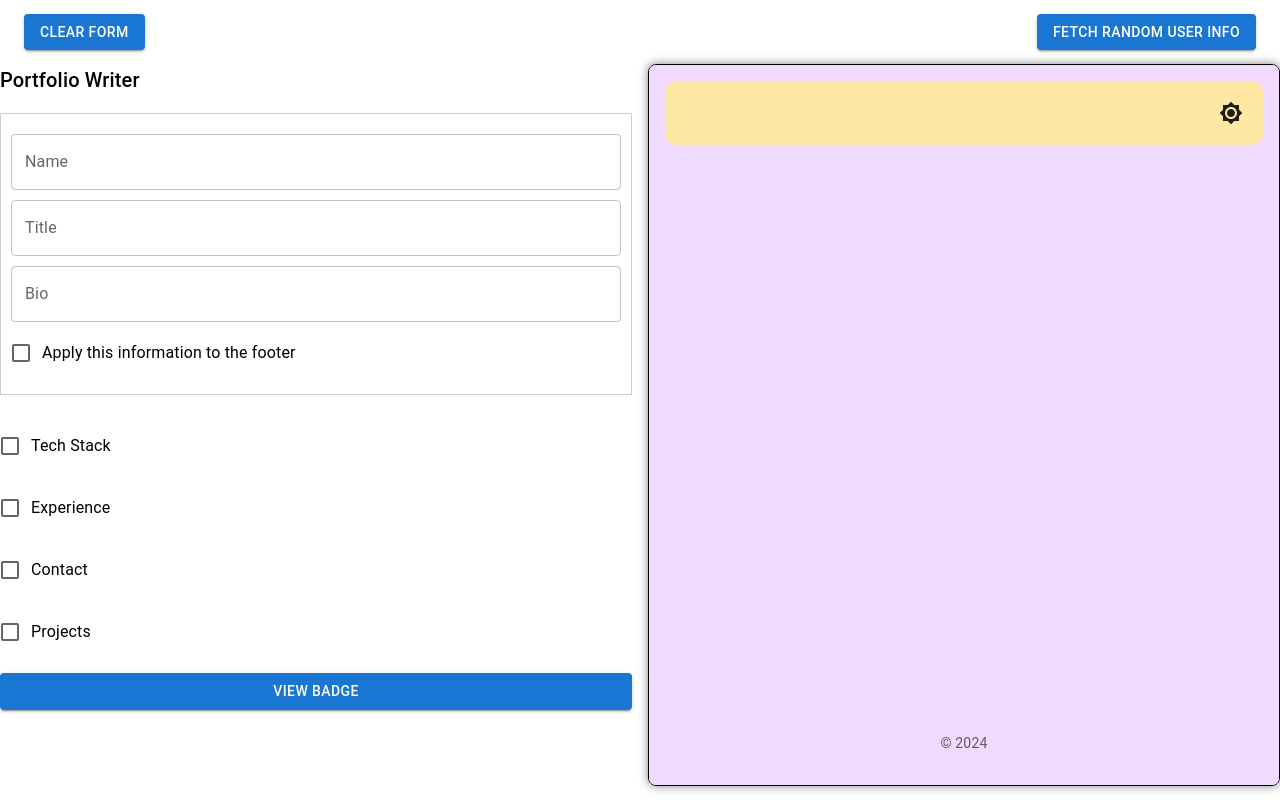
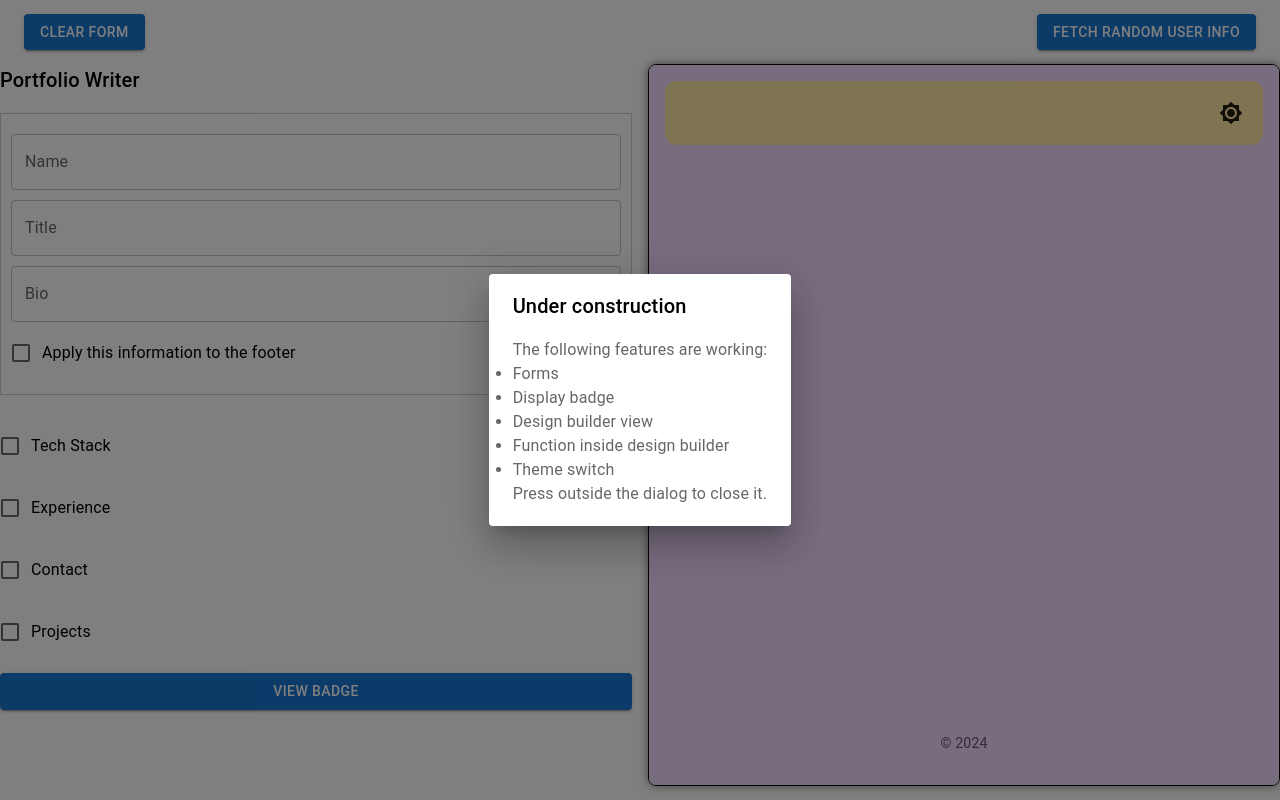
Before and after one commit to ajaygb01/nextjs-portfolio, a Next.js app: page /portfolio in a window 1280 px wide. Built offline with nearby package versions, Linux system fonts and the light colour scheme.

Commit message:
adding portfolio changes

```diff
--- a/app/component/portfolio/portfolioDisplay.tsx
+++ b/app/component/portfolio/portfolioDisplay.tsx
@@ -12,6 +12,10 @@ import {
     ThemeProvider,
     useMediaQuery,
     useTheme,
+    Dialog,
+    DialogTitle,
+    DialogContent,
+    DialogContentText,
 } from '@mui/material'
 import Brightness7Icon from '@mui/icons-material/Brightness7'
 import Brightness4Icon from '@mui/icons-material/Brightness4'
@@ -28,11 +32,15 @@ import { getSectionContent } from '../sectionGenerator/section'
 interface PortfolioDisplayProps {
     formProps: FormValues
     height?: number
+    isModal?: boolean
+    handleClose?: () => void
 }
 
 const PortfolioDisplay: React.FC<PortfolioDisplayProps> = ({
     formProps,
     height = 100,
+    isModal,
+    handleClose,
 }) => {
     const [darkMode, setDarkMode] = useState(false)
     const [prevMode, setPrevMode] = useState(true)
@@ -119,19 +127,44 @@ const PortfolioDisplay: React.FC<PortfolioDisplayProps> = ({
                         </IconButton>
                     </Toolbar>
                 </AppBar>
-                <Box sx={{ display: 'flex', justifyContent: 'center' }}>
+                {formProps.userInfo.bio && (
+                    <Box
+                        sx={{
+                            display: 'flex',
+                            justifyContent: 'center',
+                            mt: 3,
+                        }}
+                    >
                         <Box
                             sx={{
                                 p: 2,
                                 textAlign: 'center',
                                 width: { xs: '100%', md: '50%' },
+                                bgcolor: theme.palette.secondary.main,
+                                boxShadow: 1,
+                                borderRadius: 2,
                             }}
                         >
-                        <Typography variant="body1" component="div">
+                            <Typography
+                                variant="h6"
+                                component="div"
+                                gutterBottom
+                            >
+                                About Me
+                            </Typography>
+                            <Typography
+                                variant="subtitle1"
+                                component="div"
+                                sx={{
+                                    lineHeight: 1.7,
+                                    fontWeight: 'medium',
+                                }}
+                            >
                                 {formProps.userInfo.bio}
                             </Typography>
                         </Box>
                     </Box>
+                )}
                 <Box
                     sx={{
                         marginBottom: '5px',
@@ -225,6 +258,28 @@ const PortfolioDisplay: React.FC<PortfolioDisplayProps> = ({
                             : formProps.footer.companyName}
                     </Typography>
                 </Box>
+                {isModal && (
+                    <Dialog open={isModal} onClose={handleClose}>
+                        <DialogTitle>Under construction</DialogTitle>
+                        <DialogContent>
+                            <DialogContentText>
+                                The following features are working:
+                            </DialogContentText>
+                            <DialogContentText component="div">
+                                <ul>
+                                    <li>Forms</li>
+                                    <li>Display badge</li>
+                                    <li>Design builder view</li>
+                                    <li>Function inside design builder</li>
+                                    <li>Theme switch</li>
+                                </ul>
+                            </DialogContentText>
+                            <DialogContentText>
+                                Press outside the dialog to close it.
+                            </DialogContentText>
+                        </DialogContent>
+                    </Dialog>
+                )}
             </Box>
         </ThemeProvider>
     )
--- a/pages/portfolio.tsx
+++ b/pages/portfolio.tsx
@@ -73,6 +73,7 @@ const styles = {
 
 const Portfilo: React.FC = () => {
     const [openModal, setOpenModal] = useState<boolean>(false)
+    const [isModal, setIsModal] = useState(true)
     const [userInfo, setUserInfo] = useState<UserInfo | null>(null)
 
     const [formValues, setFormValues] = useState<FormValues>(initialFormValues)
@@ -84,7 +85,8 @@ const Portfilo: React.FC = () => {
     }
 
     const handleClose = () => {
-        setOpen(false)
+        setIsModal(false)
+        //setOpen(false)
     }
 
     const handleOpenModal = () => {
@@ -146,7 +148,6 @@ const Portfilo: React.FC = () => {
     }
 
     const handleChange = (key: keyof FormValues, value: any) => {
-        console.log('key:', key, 'value:', value)
         setFormValues((prevState) => ({
             ...prevState,
             [key]: value,
@@ -288,7 +289,12 @@ const Portfilo: React.FC = () => {
                 </Grid>
                 <Grid item xs={12} md={6}>
                     <Box sx={styles.displayBlock}>
-                        <PortfolioDisplay formProps={formValues} height={90} />
+                        <PortfolioDisplay
+                            formProps={formValues}
+                            height={90}
+                            isModal={isModal}
+                            handleClose={handleClose}
+                        />
                     </Box>
                 </Grid>
             </Grid>
```
Also changed, not shown: pages/index.tsx (+4 -8 lines), pages/movieBooking.tsx (+18 -1 lines). Lines whose indentation alone changed are shown as unchanged.
